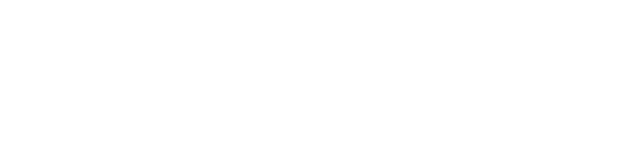
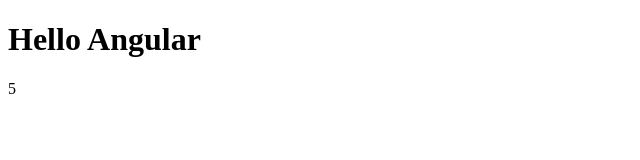
Before and after one commit to owen28299/angular-demo, a website: page public/index.html in a window 1280 px wide. Shown: the whole page, without its empty margins (0-640 px from the left). Drawn offline with nearby package versions, Linux system fonts and the light colour scheme.

Commit message:
adds angular templating syntax

```diff
--- a/public/index.html
+++ b/public/index.html
@@ -4,7 +4,11 @@
   <meta charset="UTF-8">
   <title>Angular Demo App</title>
 </head>
-<body>
+<body ng-app>
+  <h1>{{"Hello " + "Angular"}}</h1>
+  <div>
+    {{2 + 3}}
+  </div>
 
   <script type="text/javascript" src="https://cdnjs.cloudflare.com/ajax/libs/angular.js/1.5.5/angular.min.js"></script>
 </body>
```
